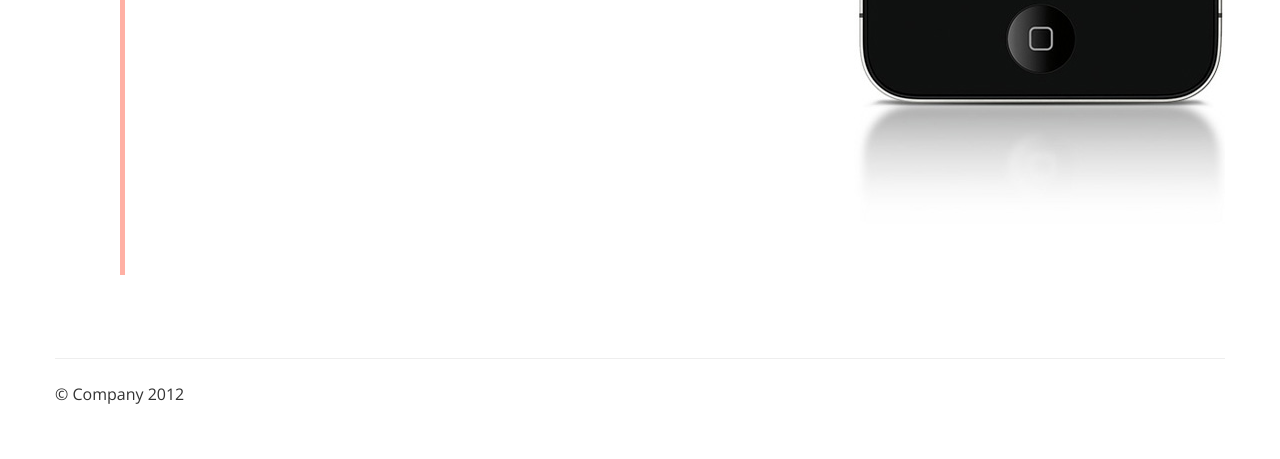
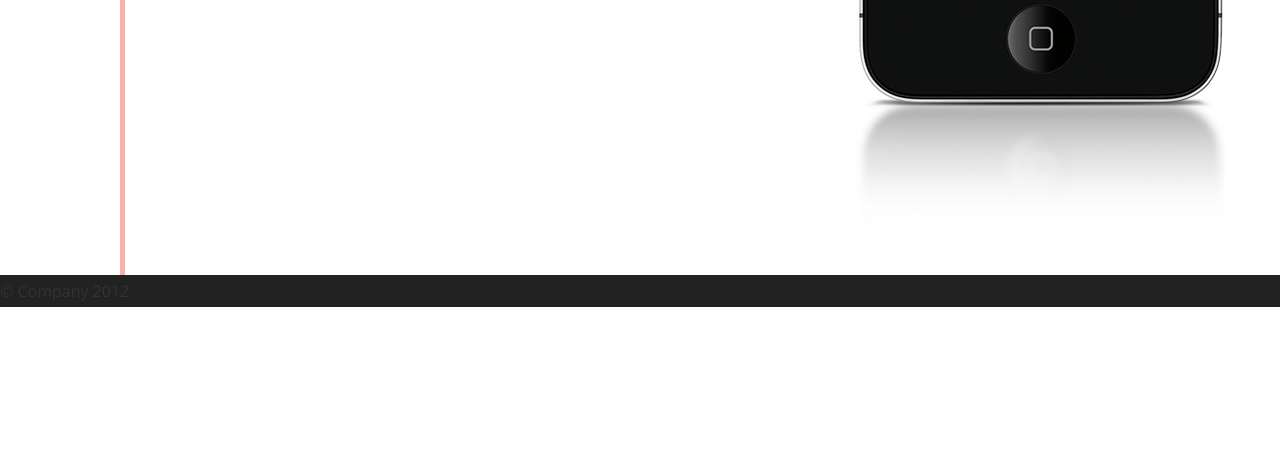
Before and after one commit to WomenAndTech/WomenAndTech, a PHP site: page / in a window 1280 px wide. Shown: the part 2259-2718 px from the top of the page. After the commit the page ends 2566 px from the top, so only its background shows below. Run offline with PHP 8.4, Linux system fonts and the light colour scheme; some libraries are stand-ins or nearby versions.

Commit message:
started working on the footer

```diff
--- a/css/style.css
+++ b/css/style.css
@@ -121,6 +121,10 @@ h4 {
 	padding-bottom: 1px;
 }
 
+#grand-plan.content-block{
+	padding-bottom:0;
+}
+
 .timeline {
 	background:transparent url(../img/ui-womenandtech.png) repeat-y -300px 0;
 }
@@ -165,3 +169,7 @@ h4 {
 #nomination-form iframe{
 	padding-left:10px;
 }
+
+footer{
+	background:#222222;
+}
--- a/index.html
+++ b/index.html
@@ -175,15 +175,12 @@ It's public recognition for their efforts and encouragement to put themselves ou
                 </div>
             </div>
          </div>
-    </div>
-
-    <div class="container">
-      <hr/>
+    </div> <!-- /container -->
       <footer>
         <p>&copy; Company 2012</p>
       </footer>
 
-    </div> <!-- /container -->
+
 
     <div class="modal hide" id="nomination-form">
       <div class="modal-header">
```
